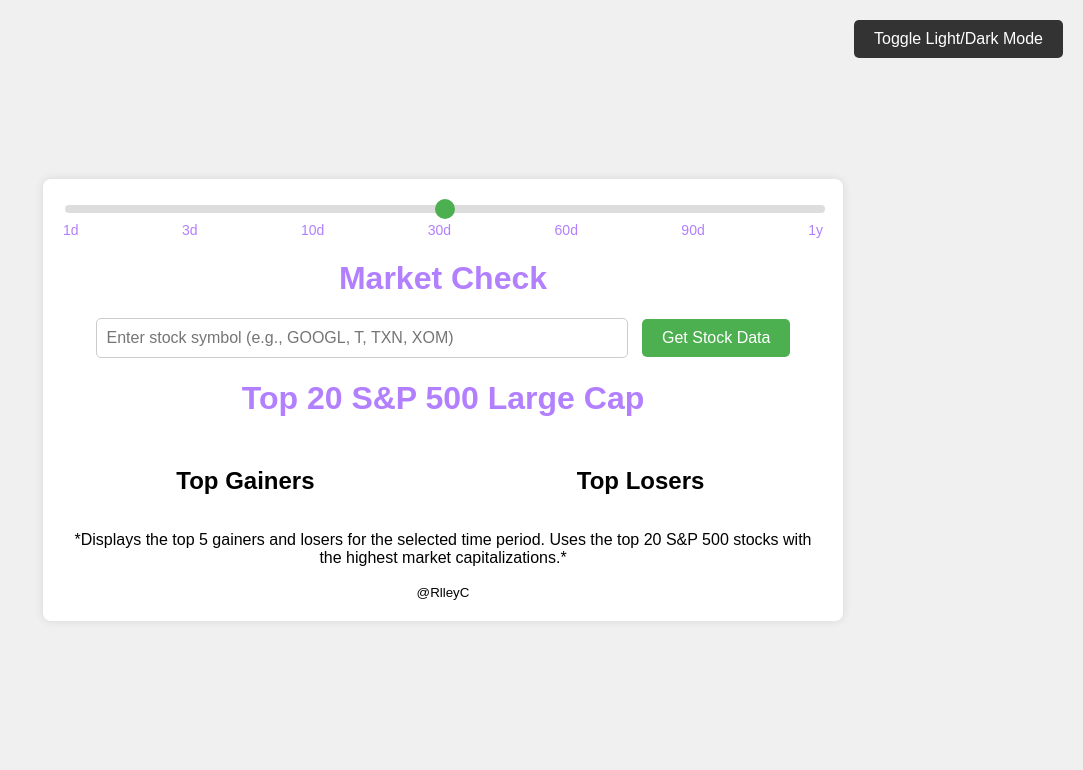
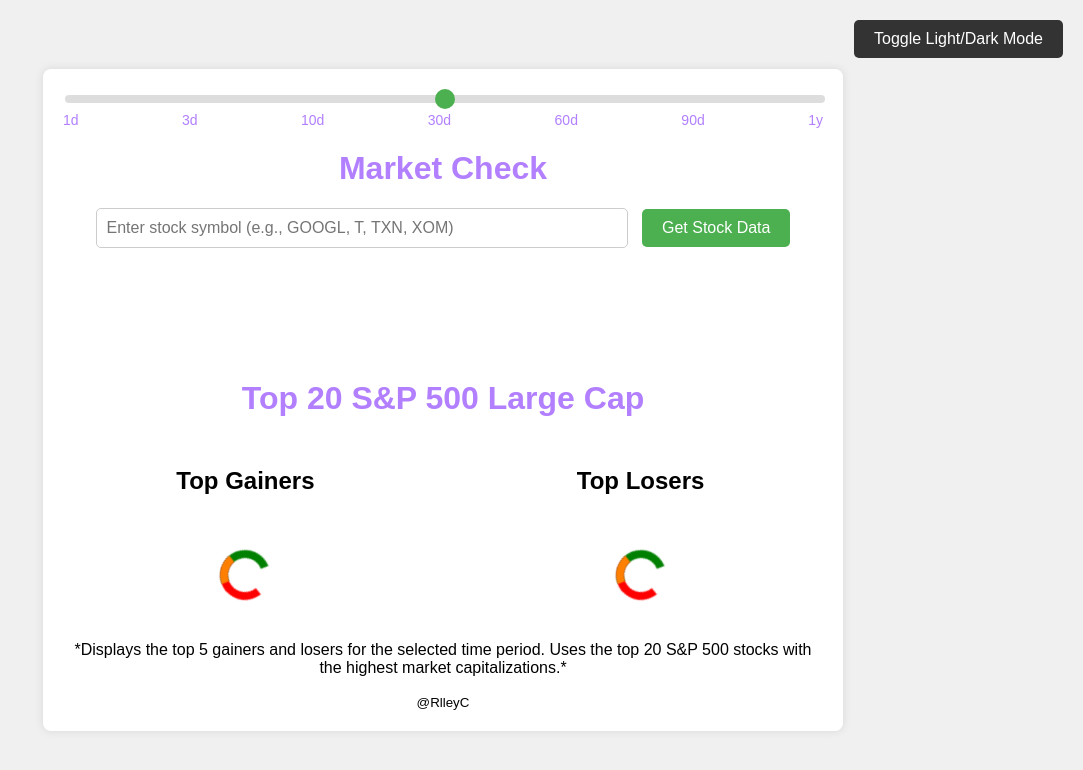
Before and after one commit to RlleyC/real-time-stock-app, a Flask app: page / in a window 1280 px wide. Shown: the top 770 px of the page, without its empty margins (197-1280 px from the left). Run offline with Flask 2, Linux system fonts and the light colour scheme.

Commit message:
Update styles.css
v1

```diff
--- a/backend/static/css/styles.css
+++ b/backend/static/css/styles.css
@@ -94,15 +94,91 @@ button:hover {
     background-color: #f9f9f9;
     border-radius: 8px;
     border: 1px solid #ddd;
-    display: none; /* Initially hide the result */
-    /*text-align: left;*/
-    /*margin-left: 0;*/
+    display: none;
+}
+
+/* Stock result section */
+.stockResult {
+    position: relative;
+    min-height: 100px;
+    display: flex;  /* Change from block to flex */
+    justify-content: center;  /* Center horizontally */
+    align-items: center;  /* Center vertically */
+    text-align: center;  /* Keep text aligned to the center */
+    width: 100%;
+    margin-top: 10px;
+}
+
+/* Loader styling */
+.loader {
+    width: 50px;
+    aspect-ratio: 1;
+    display: grid;
+    animation: l14 4s infinite;
+  }
+
+  .loader::before,
+  .loader::after {
+    content: "";
+    grid-area: 1/1;
+    border: 8px solid;
+    border-radius: 50%;
+    border-color: red red #0000 #0000;
+    mix-blend-mode: difference;
+    animation: l14 1s infinite linear;
+  }
+
+  .loader::after {
+    border-color: #0000 #0000 green green;
+    animation-direction: reverse;
+  }
+
+  @keyframes l14 {
+    100% {
+      transform: rotate(1turn);
+    }
+  }
+
+/* Top Gainers and Losers Section */
+.top-stocks {
+    display: flex;
+    justify-content: space-between;
+    margin-top: 30px;
+}
+
+.top-stocks .column {
+    display: flex;
+    flex-direction: column;
+    align-items: center; /* Center the titles */
+    width: 48%;
+    text-align: center;  /* Center the title text */
+}
+
+/* Ensure results are centered in the same column, but text is left-aligned */
+.top-stocks .column .stockResult {
+    text-align: center;  /* Left-align the results */
+    width: 100%;  /* Add a width to control how wide the results can go */
+    margin-top: 10px;
+
+}
+
+/* Additional styling for the percentage color */
+.stockResult span.positive {
+    color: green;
+}
+
+.stockResult span.negative {
+    color: rgb(255, 40, 40);
+}
+
+/* Make sure the stock results don't overflow */
+.top-stocks .column .stockResult ul {
+    padding-left: 0; /* Remove default list padding */
 }
 
 .error {
     color: red;
 }
-
 body.dark-mode .result {
     background-color: #3c3c3c;
     border-color: #444;
```
